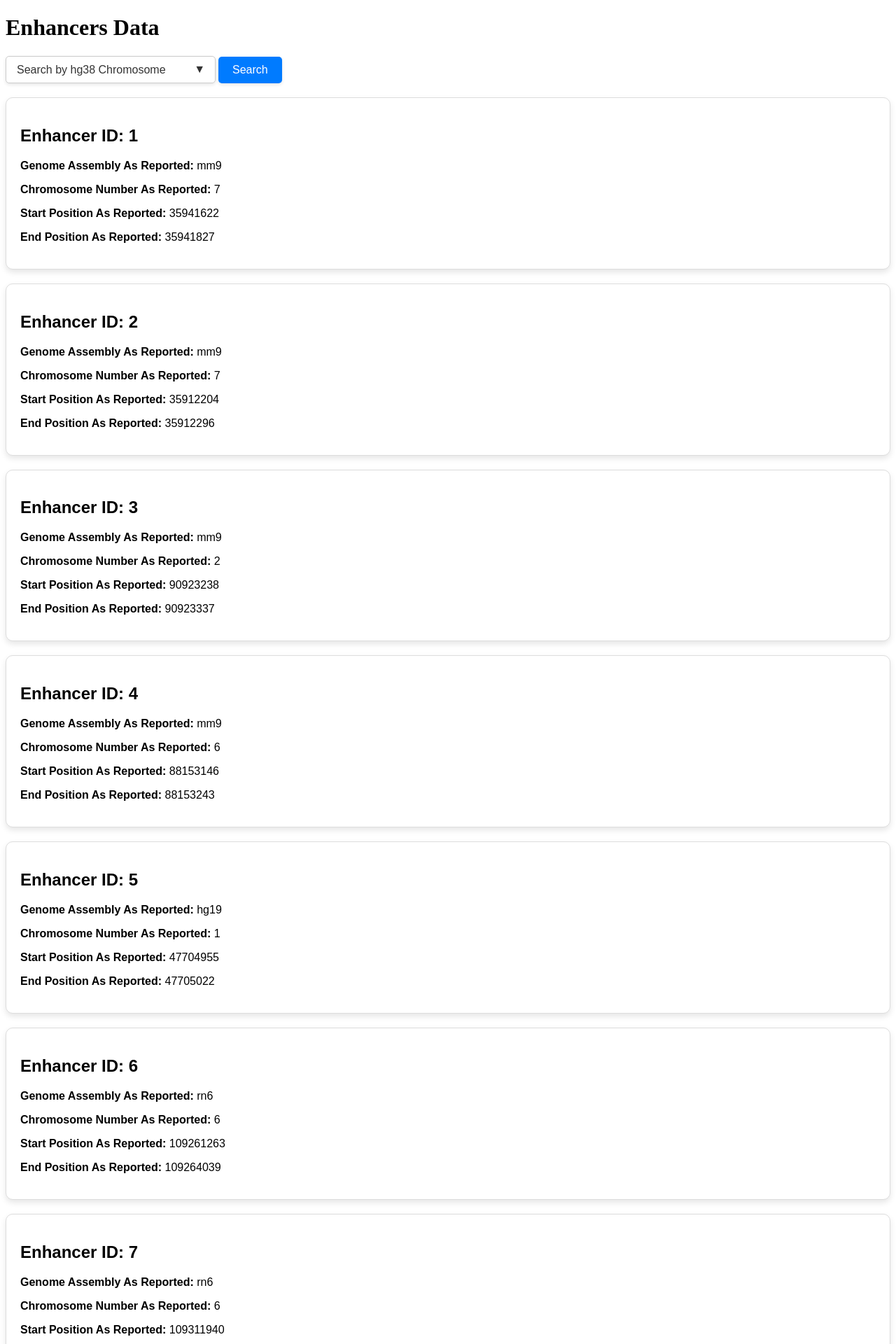
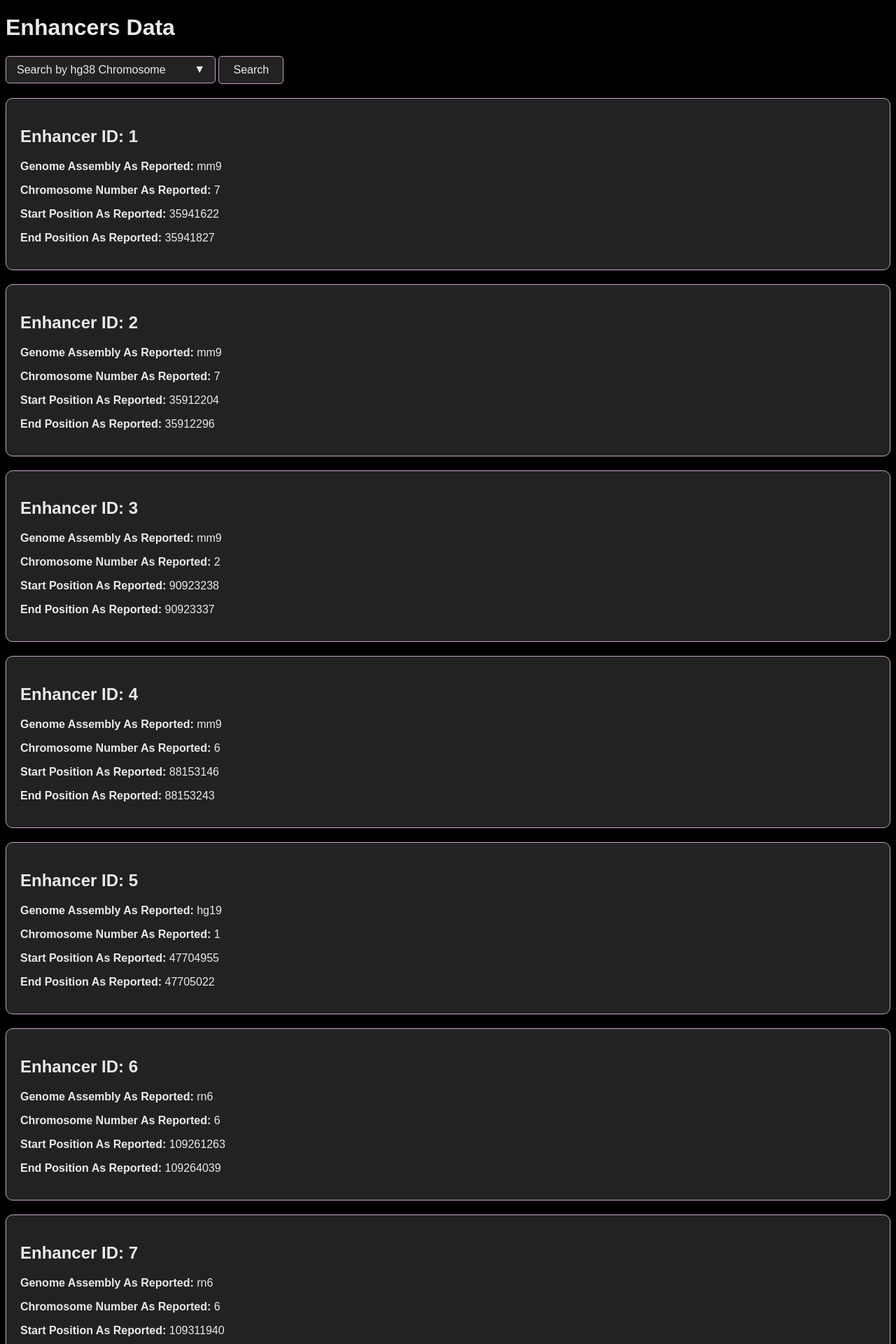
Before and after one commit to woonyee28/web-database, a Django app: page / in a window 1280 px wide. Shown: the top 1920 px of the page at 70% size. Run offline with Django 5.2, Linux system fonts and the light colour scheme; data comes from the database, SQL or seed files in the repository.

Commit message:
css lilac very cool

```diff
--- a/database/templates/index.html
+++ b/database/templates/index.html
@@ -5,6 +5,16 @@
     <title>Enhancers Data</title>
     <!-- Add any necessary CSS styles for card layout -->
     <style>
+        body {
+            background-color: #000; /* Black background */
+            color: #eaeaea; /* Light text color for contrast */
+            font-family: 'Arial', sans-serif;
+        }
+
+        h1 {
+            color: #eaeaea; /* Light color for the heading */
+        }
+
         .select-wrapper {
             position: relative;
             display: inline-block;
@@ -19,23 +29,22 @@
             -moz-appearance: none;
             width: 100%;
             padding: 10px 15px;
-            border: 1px solid #ccc;
+            border: 1px solid #C8A2C8; /* Lilac border */
             border-radius: 5px;
-            background-color: #fff;
+            background-color: #222; /* Dark background for input */
             font-size: 16px;
-            color: #333;
+            color: #eaeaea; /* Light text color */
             cursor: pointer;
             transition: all 0.3s ease;
             outline: none;
-            box-shadow: 0 2px 5px rgba(0, 0, 0, 0.1);
+            box-shadow: 0 2px 5px rgba(0, 0, 0, 0.5);
         }
 
         select:hover, select:focus {
-            border-color: #007bff;
-            box-shadow: 0 3px 8px rgba(0, 123, 255, 0.3);
+            border-color: #D8BFD8; /* Lighter lilac on hover */
+            box-shadow: 0 3px 8px rgba(216, 191, 216, 0.5);
         }
 
-        /* Adding a custom arrow for the select */
         .select-wrapper::after {
             content: '\25BC'; /* Downward arrow */
             position: absolute;
@@ -43,7 +52,7 @@
             right: 15px;
             transform: translateY(-50%);
             pointer-events: none;
-            color: #333;
+            color: #eaeaea; /* Light arrow color */
             font-size: 16px;
         }
 
@@ -58,53 +67,54 @@
             width: 100%;
             max-width: 300px;
             padding: 10px 15px;
-            border: 1px solid #ccc;
+            border: 1px solid #C8A2C8; /* Lilac border */
             border-radius: 5px;
-            background-color: #fff;
+            background-color: #222; /* Dark background */
             font-size: 16px;
-            color: #333;
+            color: #eaeaea; /* Light text color */
             outline: none;
-            box-shadow: 0 2px 5px rgba(0, 0, 0, 0.1);
+            box-shadow: 0 2px 5px rgba(0, 0, 0, 0.5);
             transition: all 0.3s ease;
         }
 
         .input-group input[type="text"]:hover, .input-group input[type="text"]:focus {
-            border-color: #007bff;
-            box-shadow: 0 3px 8px rgba(0, 123, 255, 0.3);
+            border-color: #D8BFD8; /* Lighter lilac on hover */
+            box-shadow: 0 3px 8px rgba(216, 191, 216, 0.5);
         }
 
         .btn-search {
             padding: 10px 20px;
-            border: none;
+            border: 1px solid #C8A2C8; /* Lilac border */
             border-radius: 5px;
-            background-color: #007bff;
-            color: #fff;
+            background-color: #222; /* Dark background */
+            color: #eaeaea;
             font-size: 16px;
             cursor: pointer;
             margin-bottom: 20px;
-            transition: background-color 0.3s ease;
-            box-shadow: 0 2px 5px rgba(0, 0, 0, 0.1);
+            transition: background-color 0.3s ease, border-color 0.3s ease;
+            box-shadow: 0 2px 5px rgba(0, 0, 0, 0.5);
         }
 
         .btn-search:hover {
-            background-color: #0056b3;
+            background-color: #444; /* Slightly lighter background on hover */
+            border-color: #D8BFD8; /* Lighter lilac on hover */
         }
 
-
         .card {
-            border: 1px solid #ddd;
+            border: 1px solid #C8A2C8; /* Lilac border */
             border-radius: 10px;
             padding: 20px;
             margin-bottom: 20px;
-            background-color: #fff;
-            box-shadow: 0 4px 8px rgba(0, 0, 0, 0.1);
+            background-color: #222; /* Dark background */
+            box-shadow: 0 4px 8px rgba(0, 0, 0, 0.5);
             transition: transform 0.3s ease, box-shadow 0.3s ease, background-color 0.3s ease;
             font-family: 'Arial', sans-serif;
+            color: #eaeaea; /* Light text color */
         }
 
         .card:hover {
-            background-color: #f9f9f9;
-            box-shadow: 0 8px 16px rgba(0, 0, 0, 0.2);
+            background-color: #333; /* Slightly lighter dark on hover */
+            box-shadow: 0 8px 16px rgba(0, 0, 0, 0.7);
             transform: translateY(-5px);
         }
 
@@ -112,24 +122,28 @@
             text-decoration: none;
             color: inherit;
         }
-        .pagination {
-            margin-top: 20px;
-        }
+
         .pagination a {
             display: inline-block;
             padding: 5px 10px;
-            background-color: #f0f0f0;
-            border: 1px solid #ccc;
+            background-color: #222; /* Dark background */
+            border: 1px solid #C8A2C8; /* Lilac border */
             border-radius: 3px;
             margin-right: 5px;
+            color: #eaeaea; /* Light text color */
+            transition: background-color 0.3s ease, border-color 0.3s ease;
         }
+
         .pagination a:hover {
-            background-color: #e0e0e0;
+            background-color: #333; /* Slightly lighter dark on hover */
+            border-color: #D8BFD8; /* Lighter lilac on hover */
         }
+
         .pagination .current {
-            background-color: #007bff;
-            color: #fff;
+            background-color: #C8A2C8; /* Lilac background for current page */
+            color: #000; /* Black text for contrast */
         }
+
         /* Add more styles as needed */
     </style>
 </head>
```
Also changed, not shown: database/templates/enhancer_detail.html (+46 -0 lines). Lines whose indentation alone changed are shown as unchanged.
